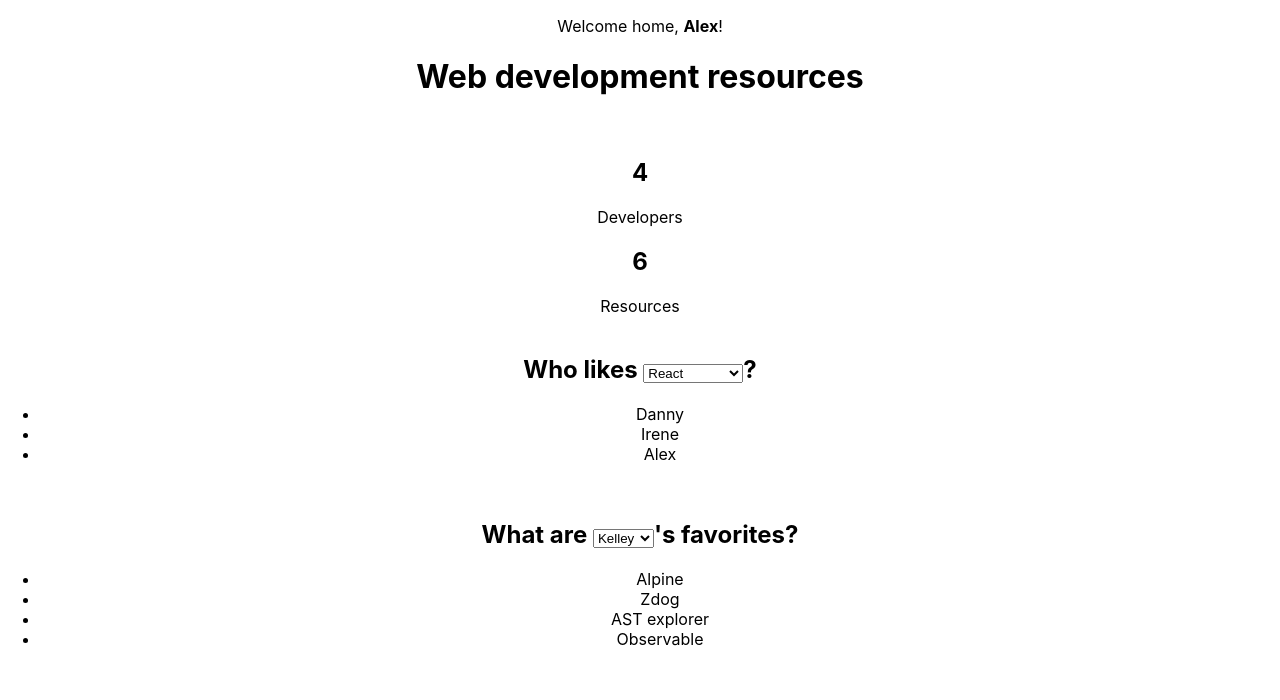
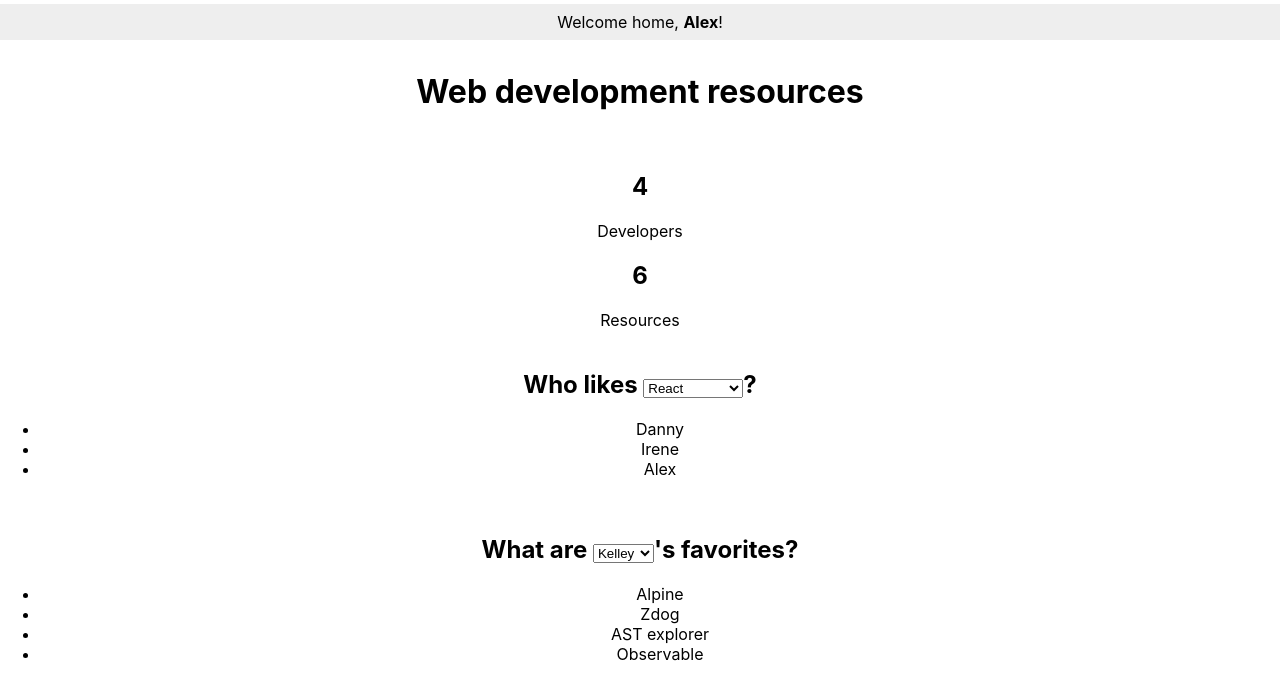
Before and after one commit to team-cake/developer-resources-explorer, a React (Create React App) app: page / in a window 1280 px wide. Shown: the top 700 px of the page. Built offline with nearby package versions, Linux system fonts and the light colour scheme.

Commit message:
Modified styling of "Welcome message"

```diff
--- a/src/App.js
+++ b/src/App.js
@@ -26,7 +26,14 @@ export default function App() {
 
 	return (
 		<div className='App'>
-			<p>
+			<br />
+			<p
+				style={{
+					margin: '-1rem 0 2rem 0',
+					padding: '0.5rem',
+					background: '#eee',
+				}}
+			>
 				Welcome home, <strong>{loggedinUser.name}</strong>!
 			</p>
 			<h1>Web development resources</h1>
```
